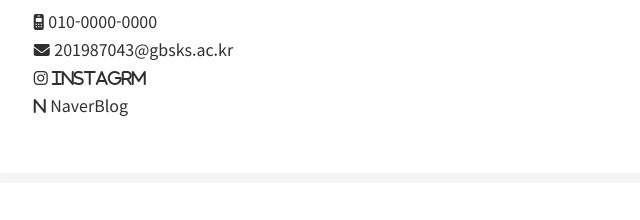
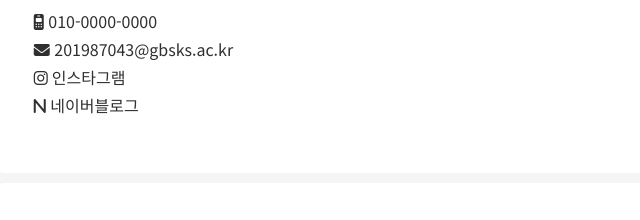
Before and after one commit to Ghost1606/HtmlCssHardcoding, a plain HTML site: page index.html in a window 1280 px wide. Shown: the part 505-725 px from the top of the page, 109-749 px from the left. Drawn offline with Linux system fonts and the light colour scheme.

Commit message:
Add files via upload

```diff
--- a/index.html
+++ b/index.html
@@ -48,8 +48,8 @@
             <ul>
                 <li><a href=""><i class="fa-solid fa-mobile-retro"></i>&nbsp010-0000-0000</a></li>
                 <li><a href="201987043@gbsks.ac.kr"><i class="fa-solid fa-envelope"></i>&nbsp201987043@gbsks.ac.kr</a></li>
-                <li><a href="https://www.instagram.com/yea0nn0uda/" target="_blank"><i class="fa-brands fa-instagram">&nbspInstagrm</i></a></li>
-                <li><a href="https://blog.naver.com/woo552" target="_blank"><i class="fa-solid fa-n"></i>&nbspNaverBlog</a></li>
+                <li><a href="https://www.instagram.com/yea0nn0uda/" target="_blank"><i class="fa-brands fa-instagram">&nbsp인스타그램</i></a></li>
+                <li><a href="https://blog.naver.com/woo552" target="_blank"><i class="fa-solid fa-n"></i>&nbsp네이버블로그</a></li>
             </ul>
         </section>
         <section id="skill">
```
